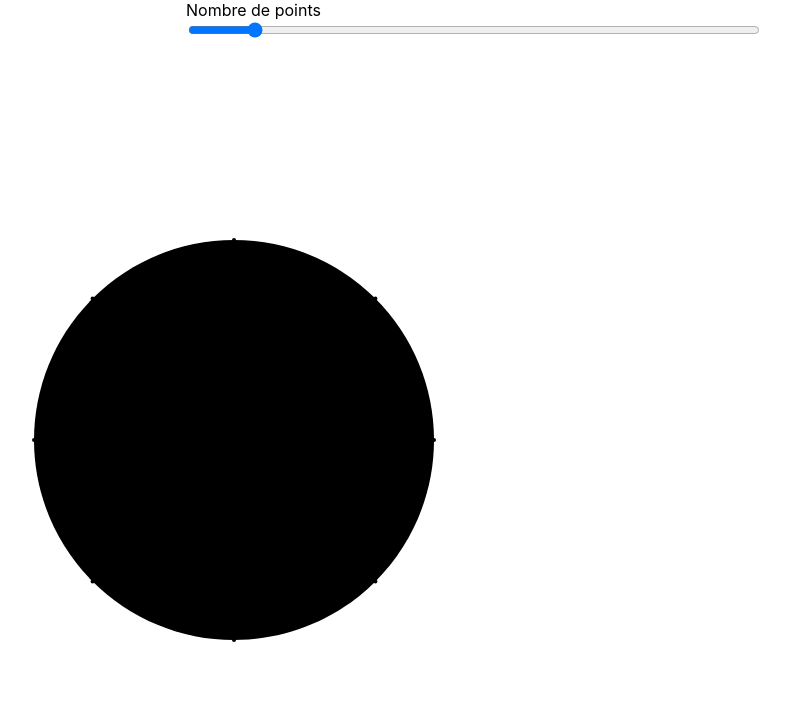
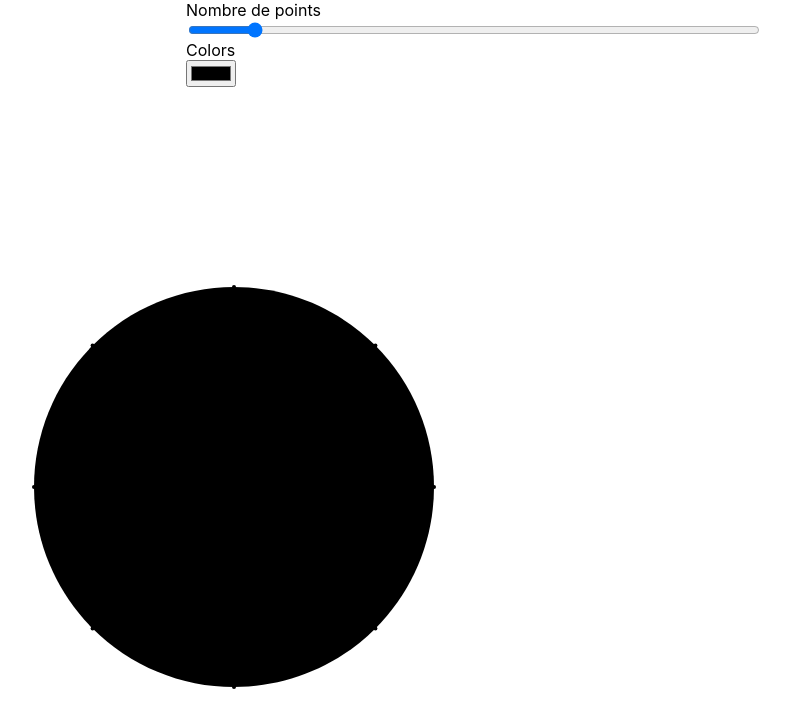
Before and after one commit to ClaireMarieV/Blob, a Next.js app: page / in a window 1280 px wide. Shown: the top 728 px of the page, without its empty margins (166-956 px from the left). Built offline with nearby package versions, Linux system fonts and the light colour scheme.

Commit message:
added onChange color

```diff
--- a/components/Blob.js
+++ b/components/Blob.js
@@ -4,7 +4,7 @@ const round = (value) => Math.round(value * 10000000) / 10000000;
 const sin = Math.sin;
 const cos = Math.cos;
 
-const Blob = ({ pointCount }) => {
+const Blob = ({ pointCount, color }) => {
   const radius = 1;
   const angle = (2 * Math.PI) / pointCount;
   let index = 0;
@@ -39,7 +39,7 @@ const Blob = ({ pointCount }) => {
         {points.map((point) => (
           <circle cx={point.x} cy={point.y} r="0.01"></circle>
         ))}
-        <path fill="black" d={path}></path>
+        <path fill={color} d={path}></path>
       </svg>
       <style jsx>{`
         svg {
--- a/components/Parameters.js
+++ b/components/Parameters.js
@@ -1,6 +1,11 @@
 import React from "react";
 
-const Parameters = ({ pointCount, onPointCountChange }) => (
+const Parameters = ({
+  pointCount,
+  onPointCountChange,
+  color,
+  onChangeColor,
+}) => (
   <div className="parameters">
     <label>Nombre de points</label>
     <input
@@ -11,6 +16,17 @@ const Parameters = ({ pointCount, onPointCountChange }) => (
       value={pointCount}
       onChange={(event) => onPointCountChange(event.target.value)}
     ></input>
+
+    <label>Colors</label>
+    <input
+      type="color"
+      min="3"
+      max=""
+      id="colors"
+      value={color}
+      onChange={(event) => onChangeColor(event.target.value)}
+    ></input>
+
     <style jsx>{`
       .parameters {
         display: flex;
--- a/pages/index.js
+++ b/pages/index.js
@@ -4,11 +4,17 @@ import Parameters from "../components/Parameters.js";
 
 const IndexPage = () => {
   const [pointCount, setPointCount] = useState(8);
+  const [color, setColor] = useState("");
 
   return (
     <div>
-      <Parameters pointCount={pointCount} onPointCountChange={setPointCount} />
-      <Blob pointCount={pointCount} />
+      <Parameters
+        pointCount={pointCount}
+        onPointCountChange={setPointCount}
+        color={color}
+        onChangeColor={setColor}
+      />
+      <Blob pointCount={pointCount} color={color} />
     </div>
   );
 };
```
